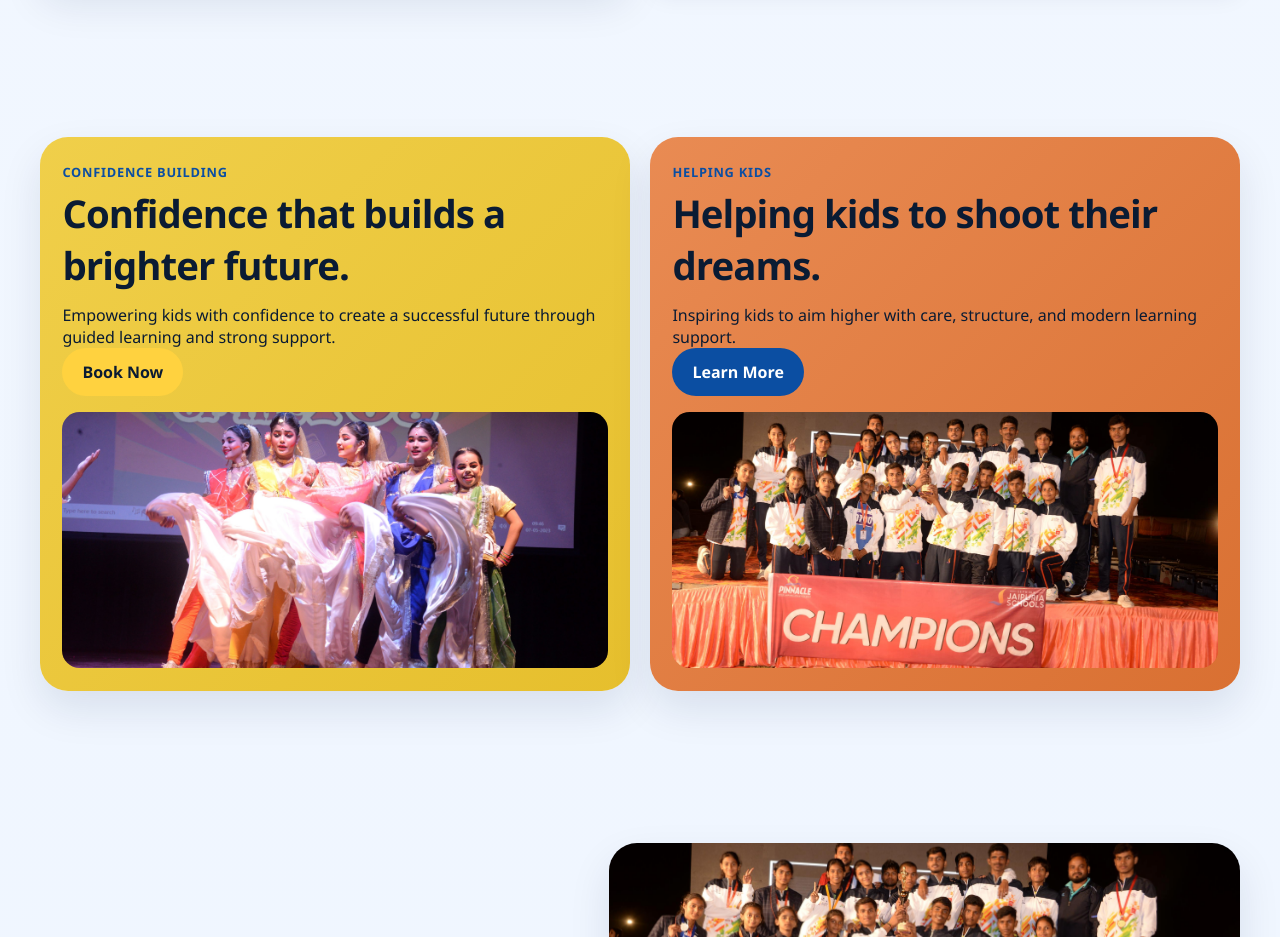
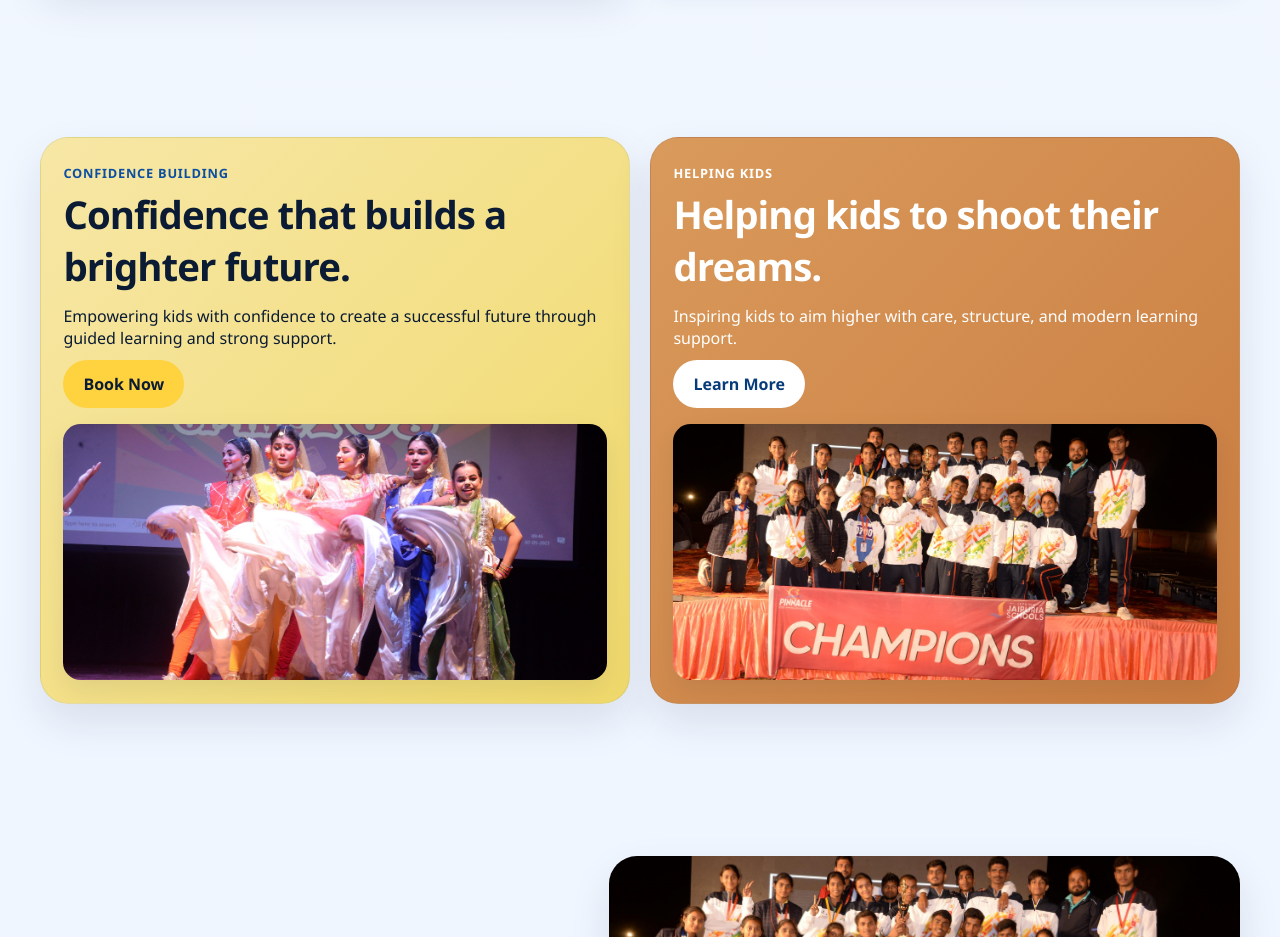
Before and after one commit to vikashkr1712/SSP-School-Website, a React (Vite) app in the folder frontend/: page / in a window 1280 px wide. Shown: the part 3220-4157 px from the top of the page. Built offline with nearby package versions, Linux system fonts and the light colour scheme; no server answers.

Commit message:
style: adjust promo button spacing

```diff
--- a/frontend/src/styles/layout/Home.css
+++ b/frontend/src/styles/layout/Home.css
@@ -412,6 +412,7 @@
   padding: 1.4rem;
   box-shadow: var(--shadow-md);
   overflow: hidden;
+  border: 1px solid rgba(11, 78, 162, 0.08);
 }
 
 .home-promo__panel h2,
@@ -428,17 +429,36 @@
   margin: 0.8rem 0 0;
 }
 
+.home-promo__panel .home-button {
+  margin-top: 0.7rem;
+}
+
 .home-promo__panel img {
   height: 16rem;
   border-radius: 1.1rem;
+  box-shadow: var(--shadow-sm);
+  object-position: center center;
 }
 
 .home-promo__panel--gold {
-  background: linear-gradient(135deg, #f0cf4a 0%, #e6bf2d 100%);
+  background: linear-gradient(135deg, #f7e7a6 0%, #f0d96b 100%);
+  color: var(--color-text);
 }
 
 .home-promo__panel--warm {
-  background: linear-gradient(135deg, #e98b53 0%, #d97032 100%);
+  background: linear-gradient(135deg, #d99a5b 0%, #c97b3f 100%);
+  color: #ffffff;
+}
+
+.home-promo__panel--warm .home-eyebrow,
+.home-promo__panel--warm h2,
+.home-promo__panel--warm p {
+  color: #ffffff;
+}
+
+.home-promo__panel--warm .home-button--primary {
+  background: #ffffff;
+  color: var(--color-primary-dark);
 }
 
 .home-admission-band {
```
